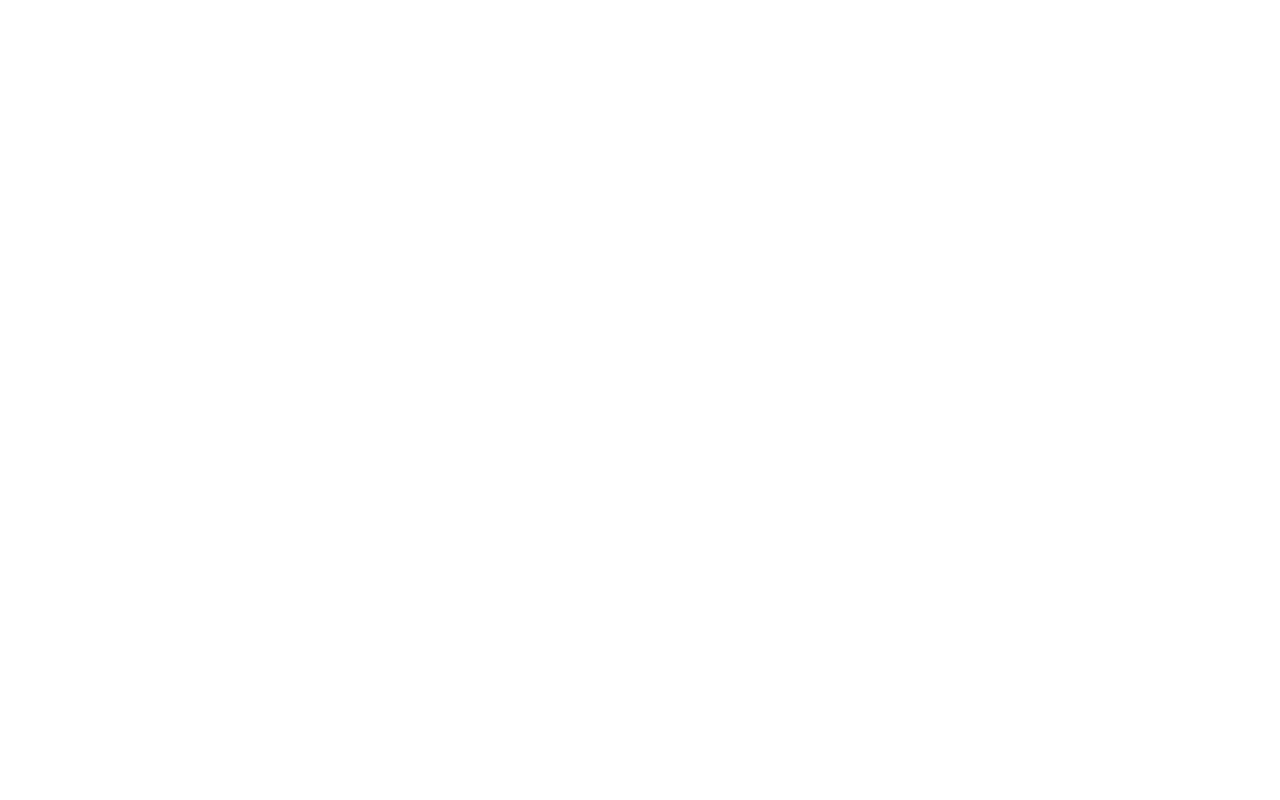
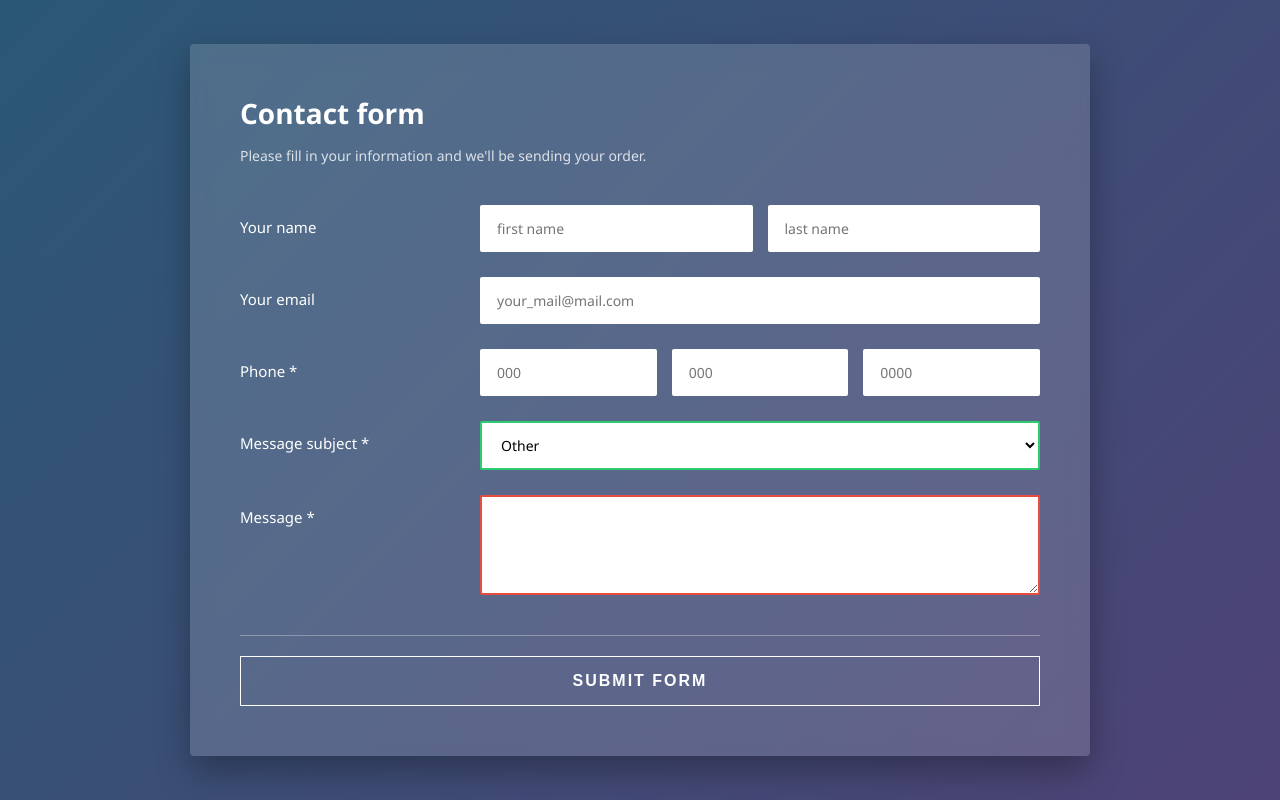
Before and after one commit to F1rstM8/HTML-form.-Regular-expressions, a plain HTML site: page index.html in a window 1280 px wide. Drawn offline with Linux system fonts and the light colour scheme.

Commit message:
complete contact form assignment

```diff
--- a/assets/js/css/style.css
+++ b/assets/js/css/style.css
@@ -0,0 +1,130 @@
+
+body {
+  display: flex;
+  justify-content: center;
+  align-items: center;
+  min-height: 100vh;
+  margin: 0;
+  padding: 20px;
+  box-sizing: border-box;
+  font-family: "Segoe UI", Tahoma, Geneva, Verdana, sans-serif;
+  background: linear-gradient(135deg, #2b5876 0%, #4e4376 100%);
+  color: white;
+}
+.form-wrapper {
+
+  width: 100%;
+  max-width: 800px;
+  padding: 50px;
+  background-color: rgba(255, 255, 255, 0.15);
+  backdrop-filter: blur(10px);
+  border-radius: 4px;
+  box-shadow: 0 15px 35px rgba(0, 0, 0, 0.3);
+}
+
+.form-header h2 {
+  margin-top: 0;
+  margin-bottom: 10px;
+  font-size: 28px;
+}
+
+.form-header p {
+  margin-bottom: 40px;
+  font-size: 14px;
+  color: rgba(255, 255, 255, 0.8);
+}
+.form-group {
+  display: flex;
+  justify-content: space-between;
+  align-items: flex-start;
+  margin-bottom: 25px;
+}
+
+.form-group label {
+  width: 25%;
+  padding-top: 12px;
+  font-size: 15px;
+}
+
+.input-container {
+
+  width: 70%;
+  display: flex;
+  gap: 15px;
+}
+.input-container.multi-input input {
+  flex: 1;
+}
+input,
+select,
+textarea {
+  width: 100%;
+  padding: 12px 15px;
+  box-sizing: border-box;
+  border: 2px solid transparent;
+  font-family: inherit;
+  font-size: 14px;
+  background-color: white;
+  border-radius: 2px;
+  transition: border-color 0.3s ease;
+  outline: none;
+}
+
+textarea {
+  min-height: 100px;
+  resize: vertical;
+}
+input:not(:placeholder-shown):valid,
+textarea:not(:placeholder-shown):valid,
+select:valid {
+  border-color: #2ecc71;
+}
+input:not(:placeholder-shown):invalid,
+textarea:not(:placeholder-shown):invalid {
+  border-color: #e74c3c;
+}
+.divider {
+  margin: 40px 0 20px 0;
+  border: none;
+  border-top: 1px solid rgba(255, 255, 255, 0.3);
+}
+
+.submit-btn {
+  width: 100%;
+  padding: 15px;
+  border: 1px solid white;
+  font-size: 16px;
+  font-weight: bold;
+  letter-spacing: 2px;
+  background-color: transparent;
+  color: white;
+  transition:
+    background-color 0.3s,
+    color 0.3s;
+  cursor: pointer;
+}
+
+.submit-btn:hover {
+  background-color: white;
+  color: #333;
+}
+
+@media (max-width: 650px) {
+  .form-group {
+    flex-direction: column;
+    gap: 5px;
+  }
+
+  .form-group label,
+  .input-container {
+    width: 100%;
+  }
+
+  .form-group label {
+    padding-top: 0;
+  }
+
+  .input-container.multi-input {
+    flex-direction: column;
+  }
+}
--- a/assets/js/index.js
+++ b/assets/js/index.js
@@ -0,0 +1,23 @@
+
+const form = document.querySelector('.contact-form');
+const firstNameInput = document.querySelector('input[placeholder="first name"]');
+const lastNameInput = document.querySelector('input[placeholder="last name"]');
+const emailInput = document.querySelector('input[type="email"]');
+const subjectSelect = document.querySelector('select');
+const messageTextarea = document.querySelector('textarea');
+const phoneInputs = document.querySelectorAll('.form-group:nth-child(3) .multi-input input');
+form.addEventListener('submit', (event) => {
+    event.preventDefault();
+    const fullName = `${firstNameInput.value.trim()} ${lastNameInput.value.trim()}`;
+    const fullPhone = phoneInputs[0].value + phoneInputs[1].value + phoneInputs[2].value;
+    const cleanMessage = messageTextarea.value.trim().replace(/\s+/g, ' ');
+    const formData = {
+        name: fullName,
+        email: emailInput.value.trim(),
+        phone: fullPhone,
+        subject: subjectSelect.value,
+        message: cleanMessage
+    };
+    console.log('Дані готові до відправки:', formData);
+    form.reset();
+});
--- a/index.html
+++ b/index.html
@@ -9,5 +9,62 @@
 </head>
 <body>
 
+    <div class="form-wrapper">
+        <div class="form-header">
+            <h2>Contact form</h2>
+            <p>Please fill in your information and we'll be sending your order.</p>
+        </div>
+
+        <form class="contact-form">
+
+            <div class="form-group">
+                <label>Your name</label>
+                <div class="input-container multi-input">
+                    <input type="text" placeholder="first name" required pattern="^[A-Za-zА-Яа-яІіЇїЄєҐґ']+$" minlength="2" maxlength="30">
+                    <input type="text" placeholder="last name" required pattern="^[A-Za-zА-Яа-яІіЇїЄєҐґ']+$" minlength="2" maxlength="40">
+                </div>
+            </div>
+
+            <div class="form-group">
+                <label>Your email</label>
+                <div class="input-container">
+                    <input type="email" placeholder="your_mail@mail.com" required>
+                </div>
+            </div>
+
+            <div class="form-group">
+                <label>Phone *</label>
+                <div class="input-container multi-input">
+                    <input type="text" placeholder="000" required pattern="\d{3}" maxlength="3">
+                    <input type="text" placeholder="000" required pattern="\d{3}" maxlength="3">
+                    <input type="text" placeholder="0000" required pattern="\d{4}" maxlength="4">
+                </div>
+            </div>
+
+            <div class="form-group">
+                <label>Message subject *</label>
+                <div class="input-container">
+                    <select required>
+                        <option value="" disabled>Select subject...</option>
+                        <option value="other" selected>Other</option>
+                        <option value="order">Order Details</option>
+                        <option value="support">Support</option>
+                    </select>
+                </div>
+            </div>
+
+            <div class="form-group">
+                <label>Message *</label>
+                <div class="input-container">
+                    <textarea required minlength="10" maxlength="500"></textarea>
+                </div>
+            </div>
+
+            <hr class="divider">
+
+            <button type="submit" class="submit-btn">SUBMIT FORM</button>
+        </form>
+    </div>
+
 </body>
 </html>
```
